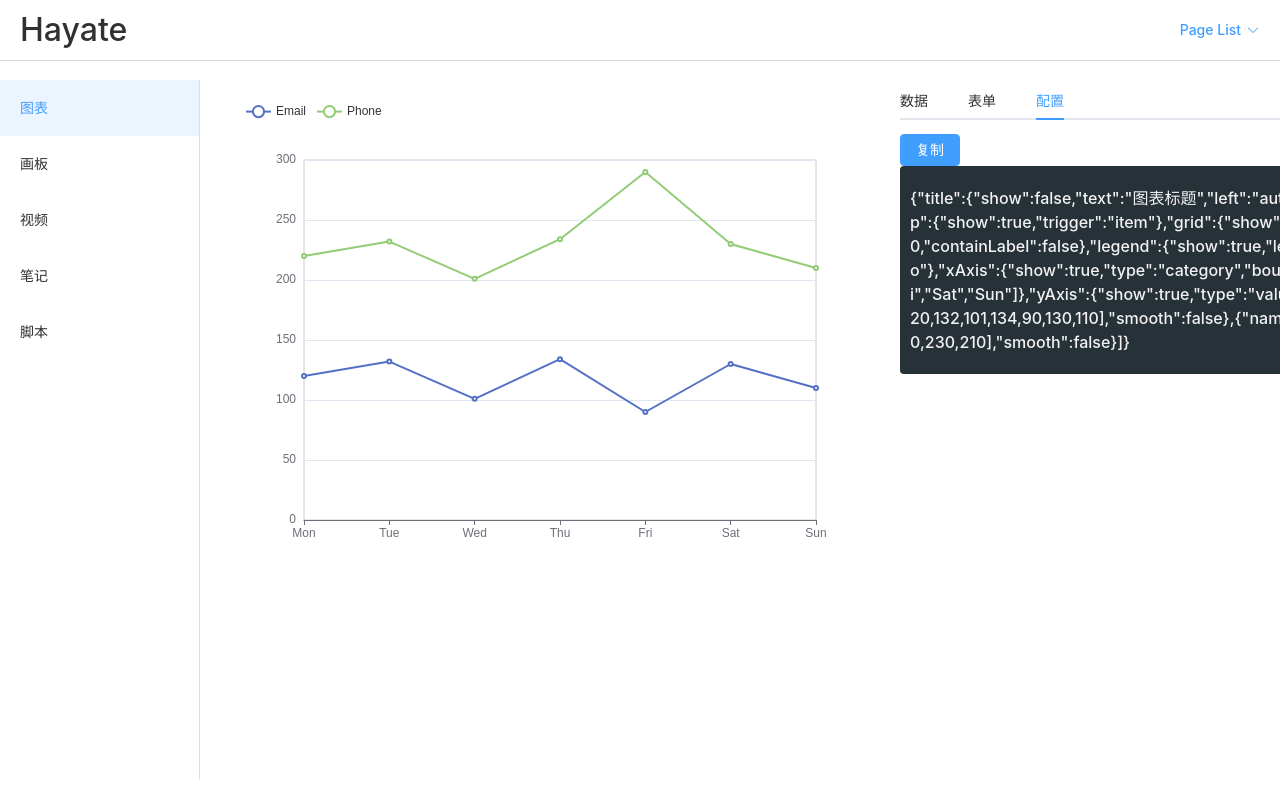
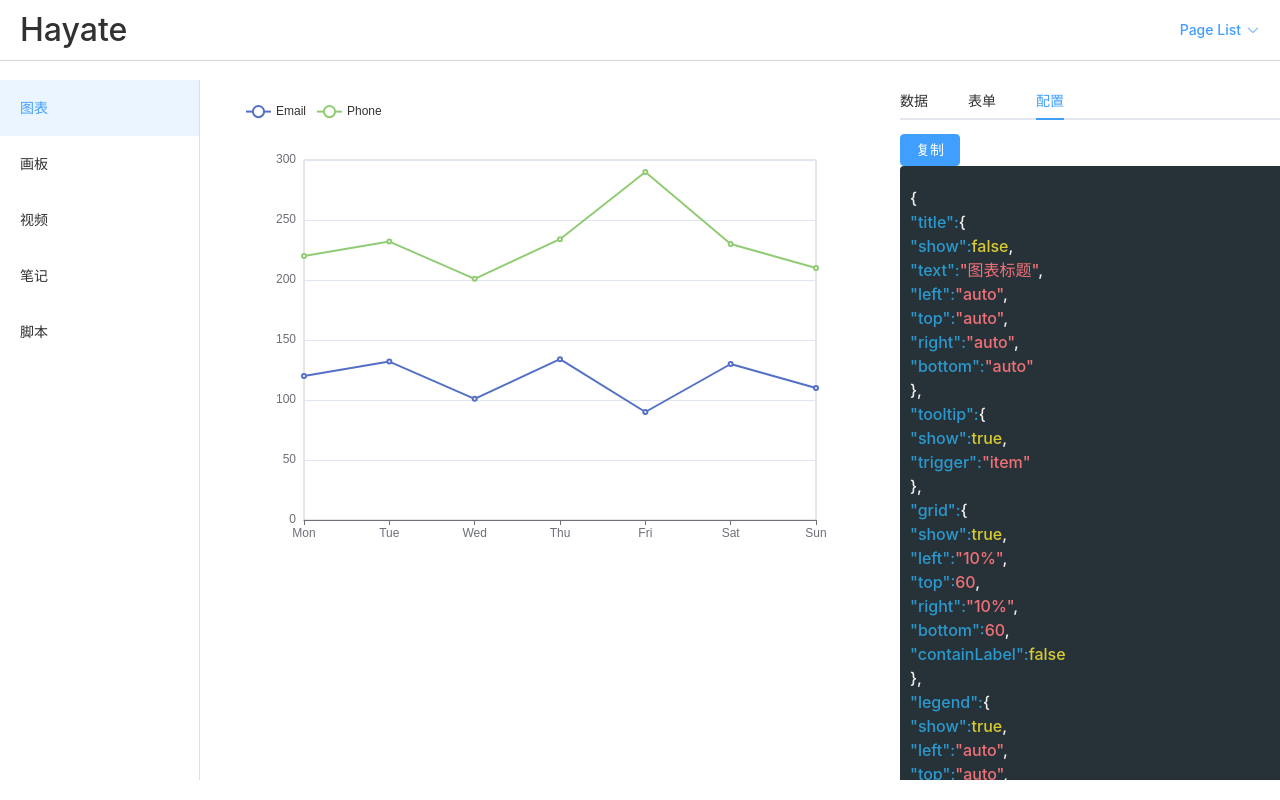
Before and after one commit to lienze87/hayate, a Vue app: page /charts in a window 1280 px wide. Both pictures are taken after a click on the tab "配置". Built offline with nearby package versions, Linux system fonts and the light colour scheme.

Commit message:
fix(component): 修改JSON显示组件的样式

```diff
--- a/src/components/Editor.vue
+++ /dev/null
@@ -1,108 +0,0 @@
-<script lang="ts" setup>
-  import { computed } from "vue";
-
-  const props = defineProps({
-    options: {
-      type: Object,
-      default: {},
-    },
-  });
-
-  function syntaxHighlight(json: string) {
-    if (typeof json != "string") {
-      json = JSON.stringify(json, undefined, 2);
-    }
-    json = json
-      .replace(/&/g, "&amp;")
-      .replace(/</g, "&lt;")
-      .replace(/>/g, "&gt;");
-    json = json.replace(
-      /("(\\u[a-zA-Z0-9]{4}|\\[^u]|[^\\"])*"(\s*:)?|\b(true|false|null)\b|-?\d+(?:\.\d*)?(?:[eE][+\-]?\d+)?)/g,
-      function (match) {
-        var cls = "number";
-        if (/^"/.test(match)) {
-          if (/:$/.test(match)) {
-            cls = "key";
-          } else {
-            cls = "string";
-          }
-        } else if (/true|false/.test(match)) {
-          cls = "boolean";
-        } else if (/null/.test(match)) {
-          cls = "null";
-        }
-        return `<span class="${cls}">${match}</span>`;
-      }
-    );
-
-    return json;
-  }
-
-  const config = computed({
-    get() {
-      const text = JSON.stringify(props.options);
-      return syntaxHighlight(text);
-    },
-    set(val) {
-      console.log(val);
-    },
-  });
-
-  function handleCopy(str: string) {
-    const type = "text/plain";
-    const blob = new Blob([str], { type });
-    const data = [new ClipboardItem({ [type]: blob })];
-
-    navigator.clipboard.write(data).then(
-      () => {
-        console.log("已复制到剪贴板");
-      },
-      () => {
-        console.log("复制失败，请稍后重试");
-      }
-    );
-  }
-
-  const onCopy = () => {
-    const text = JSON.stringify(props.options);
-    handleCopy(text);
-  };
-</script>
-
-<template>
-  <div class="main-editor">
-    <div class="action-bar">
-      <el-button type="primary" @click="onCopy">复制</el-button>
-    </div>
-    <div class="editor-content" v-html="config"></div>
-  </div>
-</template>
-
-<style lang="scss" scoped>
-  .main-editor {
-    width: 800px;
-
-    .editor-content {
-      padding: 20px 10px;
-      color: #f2f2f2;
-      border-radius: 4px;
-      background-color: #263238;
-      word-break: break-all;
-      .key {
-        color: #f07178;
-      }
-      .number {
-        color: #2c99ce;
-      }
-      .string {
-        color: #2c99ce;
-      }
-      .boolean {
-        color: #d8cb33;
-      }
-      .null {
-        color: #f72c5b;
-      }
-    }
-  }
-</style>
--- /dev/null
+++ b/src/components/JsonEditor.vue
@@ -0,0 +1,150 @@
+<script lang="ts" setup>
+import { computed } from "vue";
+
+const props = defineProps({
+  options: {
+    type: Object,
+    default: {},
+  },
+});
+
+function syntaxHighlight(json: string) {
+  if (typeof json != "string") {
+    json = JSON.stringify(json, undefined, 2);
+  }
+  json = json
+    .replace(/&/g, "&amp;")
+    .replace(/</g, "&lt;")
+    .replace(/>/g, "&gt;");
+
+  json = json
+    .replace(
+      /("(\\u[a-zA-Z0-9]{4}|\\[^u]|[^\\"])*"(\s*:)?|\b(true|false|null)\b|-?\d+(?:\.\d*)?(?:[eE][+\-]?\d+)?)/g,
+      function (match) {
+        var cls = "number";
+        if (/^"/.test(match)) {
+          if (/:$/.test(match)) {
+            cls = "key";
+          } else {
+            cls = "string";
+          }
+        } else if (/true|false/.test(match)) {
+          cls = "boolean";
+        } else if (/null/.test(match)) {
+          cls = "null";
+        }
+        return `<span class="${cls}">${match}</span>`;
+      },
+    )
+    .replace(/\{|\}|\[|\]/g, function (match) {
+      return `<span class="pattern">${match}</span>`;
+    })
+    .replace(/\,/g, function (match) {
+      return `<span class="comma">${match}</span>`;
+    });
+
+  const spanList = json.match(/<span(([\s\S])*?)<\/span>/g);
+  function getClass(tag: string) {
+    return tag.match(/=\"\w+\"/)[0].replace(/\"|=/g, "");
+  }
+  function getTagValue(tag: string) {
+    return tag.match(/>.+</)[0].replace(/\"|<|>/g, "");
+  }
+  const breakLineList = spanList.map((str: string, index: number) => {
+    const type = getClass(str);
+
+    if (type === "pattern" && spanList[index + 1]) {
+      if (spanList[index + 1] && getClass(spanList[index + 1]) === "comma") {
+        if (
+          spanList[index - 1] &&
+          getClass(spanList[index - 1]) !== "pattern"
+        ) {
+          return "\n" + str;
+        } else {
+          return str;
+        }
+      }
+    }
+
+    if (["pattern", "comma"].includes(type)) {
+      return str + "\n";
+    }
+
+    return str;
+  });
+
+  // return json;
+  return breakLineList.join("");
+}
+
+const config = computed({
+  get() {
+    const text = JSON.stringify(props.options);
+    return syntaxHighlight(text);
+  },
+  set(val) {
+    console.log(val);
+  },
+});
+
+function handleCopy(str: string) {
+  const type = "text/plain";
+  const blob = new Blob([str], { type });
+  const data = [new ClipboardItem({ [type]: blob })];
+
+  navigator.clipboard.write(data).then(
+    () => {
+      console.log("已复制到剪贴板");
+    },
+    () => {
+      console.log("复制失败，请稍后重试");
+    },
+  );
+}
+
+const onCopy = () => {
+  const text = JSON.stringify(props.options);
+  handleCopy(text);
+};
+</script>
+
+<template>
+  <div class="main-editor">
+    <div class="action-bar">
+      <el-button type="primary" @click="onCopy">复制</el-button>
+    </div>
+    <div class="editor-content" v-html="config"></div>
+  </div>
+</template>
+
+<style lang="scss" scoped>
+.main-editor {
+  width: 800px;
+
+  .editor-content {
+    padding: 20px 10px;
+    color: #f2f2f2;
+    border-radius: 4px;
+    background-color: #263238;
+    word-break: break-all;
+    white-space: pre;
+  }
+  :deep(.editor-content) {
+    .key {
+      color: #2c99ce;
+    }
+    .number {
+      color: #f07178;
+    }
+    .string {
+      color: #f07178;
+    }
+    .boolean {
+      color: #d8cb33;
+    }
+    .null {
+      color: #f72c5b;
+    }
+  }
+}
+</style>
--- a/src/pages/charts/index.vue
+++ b/src/pages/charts/index.vue
@@ -19,7 +19,8 @@
             v-for="category in categoryList"
             :key="category"
             :prop="category"
-            :label="category">
+            :label="category"
+          >
             <template #default="scope">
               <div v-if="editId === scope.row.id">
                 <el-input v-model="scope.row[category]"></el-input>
@@ -32,7 +33,8 @@
               <el-button
                 v-if="editId === scope.row.id"
                 type="primary"
-                @click="handleConfirmData(scope.row)">
+                @click="handleConfirmData(scope.row)"
+              >
                 确定
               </el-button>
               <template v-else>
@@ -55,7 +57,8 @@
                 v-for="item in seriesTypeList"
                 :key="item.value"
                 :label="item.name"
-                :value="item.value" />
+                :value="item.value"
+              />
             </el-select>
           </el-form-item>
           <el-form-item label="标题">
@@ -63,7 +66,8 @@
             <el-input
               v-if="config.title.show"
               v-model="config.title.text"
-              placeholder="请输入标题"></el-input>
+              placeholder="请输入标题"
+            ></el-input>
           </el-form-item>
           <el-form-item label="图例">
             <el-switch v-model="config.legend.show"></el-switch>
@@ -74,7 +78,8 @@
               <el-form-item label="集合名称">
                 <el-input
                   v-model="group.name"
-                  placeholder="请输入集合名称"></el-input>
+                  placeholder="请输入集合名称"
+                ></el-input>
               </el-form-item>
               <el-divider />
             </div>
@@ -90,7 +95,8 @@
                   v-for="item in tooltipTriggerList"
                   :key="item.value"
                   :label="item.name"
-                  :value="item.value" />
+                  :value="item.value"
+                />
               </el-select>
             </el-form-item>
           </div>
@@ -122,7 +128,8 @@
                   v-for="item in axisTypeList"
                   :key="item.value"
                   :label="item.name"
-                  :value="item.value" />
+                  :value="item.value"
+                />
               </el-select>
             </el-form-item>
             <el-form-item label="刻度居中 ">
@@ -137,7 +144,8 @@
                   v-for="item in axisTypeList"
                   :key="item.value"
                   :label="item.name"
-                  :value="item.value" />
+                  :value="item.value"
+                />
               </el-select>
             </el-form-item>
           </div>
@@ -153,7 +161,7 @@
           </div>
         </el-form>
       </div>
-      <Editor v-show="activeTab === 'editor'" :options="options" />
+      <JsonEditor v-show="activeTab === 'editor'" :options="options" />
     </div>
   </div>
 </template>
@@ -166,7 +174,7 @@
 
 <script lang="ts" setup>
 import ECharts from "@/components/ECharts.vue";
-  import Editor from "@/components/Editor.vue";
+import JsonEditor from "@/components/JsonEditor.vue";
 import { ref, computed, nextTick } from "vue";
 
 const eChartsRef = ref();
@@ -333,7 +341,7 @@
 
 const handleConfirmData = (row: any) => {
   const targetIndex = dataset.value.findIndex(
-      (ele: any) => ele.id === editId.value
+    (ele: any) => ele.id === editId.value,
   );
   dataset.value.splice(targetIndex, 1, {
     ...dataset.value[targetIndex],
@@ -346,7 +354,7 @@
 
 const handleDeleteData = (row: any) => {
   const targetIndex = dataset.value.findIndex(
-      (ele: any) => ele.id === editId.value
+    (ele: any) => ele.id === editId.value,
   );
   dataset.value.splice(targetIndex, 1);
 };
```
Lines whose indentation alone changed are shown as unchanged.
